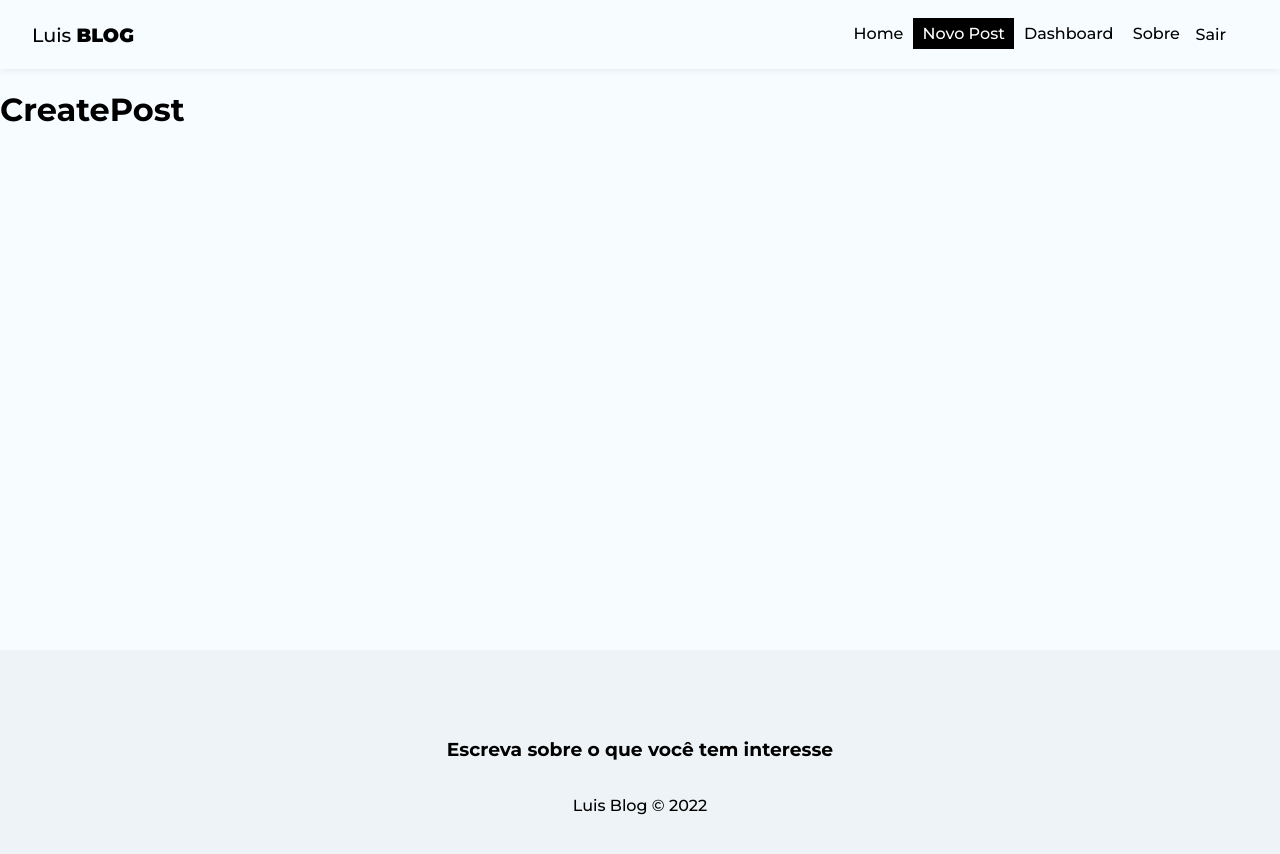
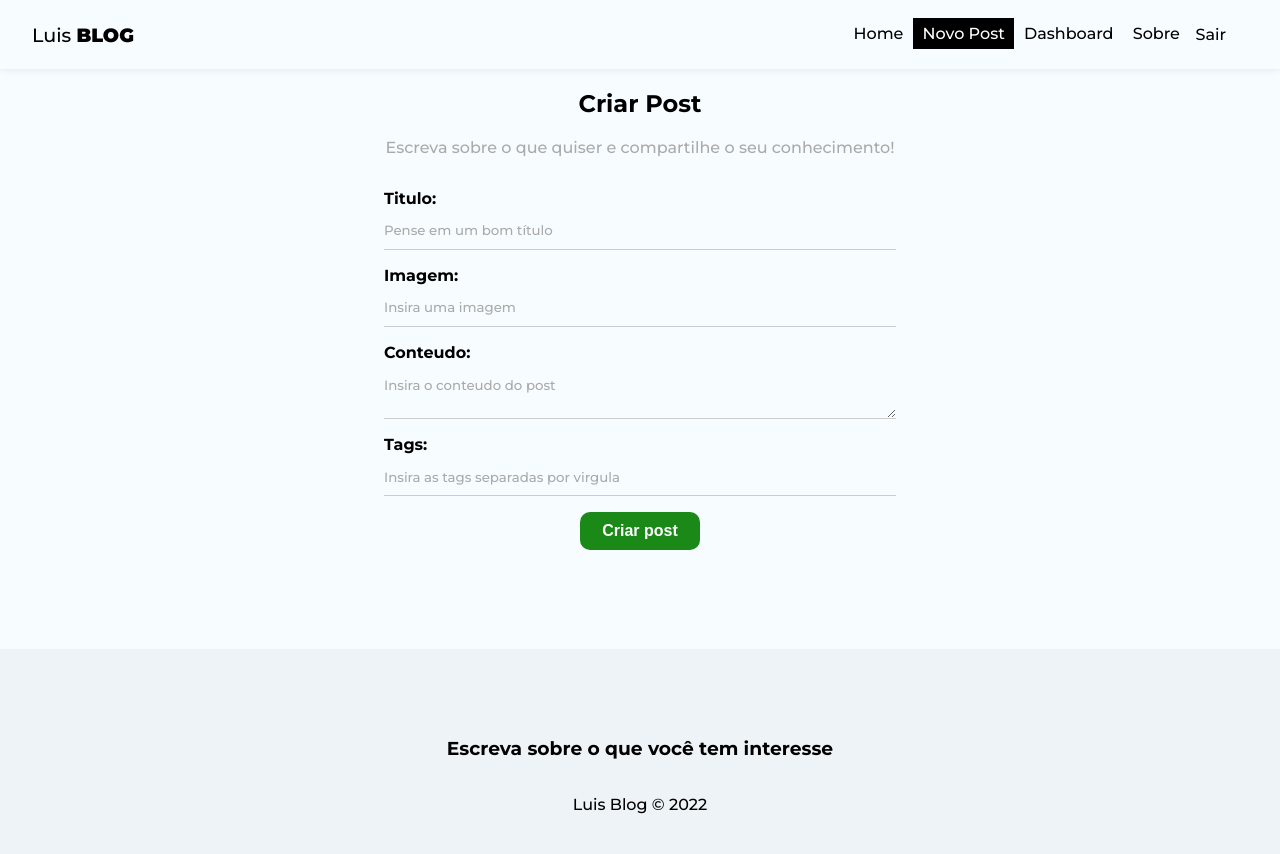
Before and after one commit to luis-henrique-carvalho/Blog, a React (Create React App) app in the folder luis-blog/: page /posts/create in a window 1280 px wide. Shown: the top 854 px of the page. Built offline with nearby package versions, Linux system fonts and the light colour scheme; no server answers; sample sign-in values are in the browser's storage.

Commit message:
:sparkles: feat: Integração com o fire base e criação dos metodos fetch e insertDocument

```diff
--- /dev/null
+++ b/luis-blog/src/hooks/useFetchDocuments.js
@@ -0,0 +1,61 @@
+import { useState, useEffect } from "react";
+import { db } from "../firebase/config";
+import {
+  collection,
+  query,
+  orderBy,
+  onSnapshot,
+  where,
+} from "firebase/firestore";
+
+export const useFetchDocuments = (docCollection, search = null, uid = null) => {
+  const [documents, setDocuments] = useState(null);
+  const [error, setError] = useState(null);
+  const [loading, setLoading] = useState(null);
+
+  // deal with merory leak
+  const [cancelled, setCancelled] = useState(false);
+
+  useEffect(() => {
+    async function loadData() {
+      if (cancelled) return;
+
+      setLoading(true);
+
+      const collectionRef = await collection(db, docCollection);
+
+      try {
+        let q;
+
+        //busca
+
+        //deshboard
+        q = await query(collectionRef, orderBy("createdAt", "desc"));
+
+        await onSnapshot(q, (querySnapshot) => {
+          setDocuments(
+            querySnapshot.docs.map((doc) => ({
+              id: doc.id,
+              ...doc.data(),
+            }))
+          );
+        });
+      } catch (error) {
+        console.log(error);
+        setError(error.message);
+      }
+
+      setLoading(false);
+    }
+
+    loadData();
+  }, [docCollection, search, uid, cancelled]);
+
+  console.log(documents);
+
+  useEffect(() => {
+    return () => setCancelled(true);
+  }, []);
+
+  return { documents, loading, error };
+};
--- /dev/null
+++ b/luis-blog/src/hooks/useInsertDocument.js
@@ -0,0 +1,68 @@
+import { useState, useEffect, useReducer } from "react";
+import { db } from "../firebase/config";
+import { collection, addDoc, Timestamp } from "firebase/firestore";
+
+
+const initialState = {
+  loading: null,
+  erro: null,
+};
+
+const insertReducer = (state, action) => {
+  switch (action.type) {
+    case "LOADING":
+      return { loading: true, error: null };
+    case "INSERTED_DOC":
+      return { loading: false, error: null };
+    case "ERROR":
+      return { loading: false, error: action.payload };
+    default:
+      return state;
+  }
+};
+
+export const useInsertDocument = (docCollection) => {
+
+  //docCollection = dados enviados pelo formulário
+  console.log(docCollection)
+        //state    setState             Função do setState - state inicial
+  const [response, dispatch] = useReducer(insertReducer, initialState);
+  //deal with memoroy leak
+  const [cancelled, setCancelled] = useState(false);
+
+  const checkCancelBeforDispatch = (action) => {
+    if (!cancelled) {
+      dispatch(action);
+    }
+  };
+
+  const insertDocument = async (document) => {
+    checkCancelBeforDispatch({
+      type: "LOADING",
+    });
+    try {
+      const newDocument = { ...document, createdAt: Timestamp.now() };
+
+      const insertedDocument = await addDoc(
+        collection(db, docCollection),
+        newDocument
+      );
+
+      checkCancelBeforDispatch({
+        type: "INSERTED_DOC",
+        payload: insertedDocument,
+      });
+    } catch (error) {
+      checkCancelBeforDispatch({
+        type: "ERROR",
+        payload: error.message,
+      });
+    }
+  };
+
+  useEffect(() => {
+    return () => setCancelled(true);
+  }, []);
+
+  return { insertDocument, response };
+};
--- a/luis-blog/src/pages/CreatePost/CreatePost.jsx
+++ b/luis-blog/src/pages/CreatePost/CreatePost.jsx
@@ -1,10 +1,117 @@
-import React from 'react'
-import styles from './CreatePost.module.css'
+import React from "react";
+import styles from "./CreatePost.module.css";
+
+import { useState } from "react";
+import { useNavigate } from "react-router-dom";
+import { useAuthValue } from "../../context/AuthContext";
+import { useInsertDocument } from "../../hooks/useInsertDocument";
 
 const CreatePost = () => {
+  const [title, setTitle] = useState("");
+  const [image, setImage] = useState("");
+  const [body, setBody] = useState("");
+  const [tags, setTags] = useState([]);
+  const [formError, setFormError] = useState("");
+
+  const { user } = useAuthValue();
+
+  const { insertDocument, response } = useInsertDocument("posts");
+
+  const navigate = useNavigate()
+
+  const handleSubmit = (e) => {
+    e.preventDefault();
+    setFormError("");
+
+
+    //validar imagem url
+    try {
+      new URL(image);
+    } catch (error) {
+      setFormError("A imagem precisa ser uma URL.");
+    }
+
+    //criar o array de tags
+    const tagsArray = tags.split(",").map((tag) => tag.trim().toLowerCase())
+
+    //chegar todos os valores
+    if(!title || !image || !tags || !body) {
+      setFormError("Por favor, preencha todos os campos")
+    }
+    if (formError) return
+
+    insertDocument({
+      title,
+      image,
+      body,
+      tags: tagsArray,
+      uid: user.uid,
+      createdBy: user.displayName,
+    });
+
+
+    //redirect from home page
+
+    navigate("/")
+  };
   return (
-    <div><h1>CreatePost</h1></div>
-  )
-}
+    <div className={styles.create_post}>
+      <h2>Criar Post</h2>
+      <p>Escreva sobre o que quiser e compartilhe o seu conhecimento!</p>
+      <form onSubmit={handleSubmit}>
+        <label>
+          <span>Titulo:</span>
+          <input
+            type="text"
+            name="title"
+            required
+            placeholder="Pense em um bom título"
+            onChange={(e) => setTitle(e.target.value)}
+            value={title}
+          />
+        </label>
 
-export default CreatePost
+        <label>
+          <span>Imagem:</span>
+          <input
+            type="text"
+            name="image"
+            required
+            placeholder="Insira uma imagem"
+            onChange={(e) => setImage(e.target.value)}
+            value={image}
+          />
+        </label>
+
+        <label>
+          <span>Conteudo:</span>
+          <textarea
+            name="body"
+            required
+            placeholder="Insira o conteudo do post"
+            onChange={(e) => setBody(e.target.value)}
+            value={body}
+          ></textarea>
+        </label>
+
+        <label>
+          <span>Tags:</span>
+          <input
+            type="text"
+            name="tags"
+            required
+            placeholder="Insira as tags separadas por virgula"
+            onChange={(e) => setTags(e.target.value)}
+            value={tags}
+          />
+        </label>
+        {!response.loading && <button className="btn">Criar post</button>}
+        {response.loading && <button className="btn">Aguarde...</button>}
+        {response.error && <p className="error"> {response.error}</p>}
+        {formError && <p className="error"> {formError}</p>}
+      </form>
+    </div>
+  );
+};
+
+export default CreatePost;
--- a/luis-blog/src/pages/CreatePost/CreatePost.module.css
+++ b/luis-blog/src/pages/CreatePost/CreatePost.module.css
@@ -0,0 +1,12 @@
+.create_post{
+  text-align: center;
+}
+
+.create_post h2 {
+  font-style: 2.2em;
+}
+
+.create_post p {
+  margin-bottom: 2em;
+  color: #aaa;
+}
--- a/luis-blog/src/pages/Home/Home.jsx
+++ b/luis-blog/src/pages/Home/Home.jsx
@@ -1,12 +1,43 @@
-import React from "react";
+import { useNavigate, Link } from "react-router-dom";
+import { useState } from "react";
+import { useFetchDocuments } from "../../hooks/useFetchDocuments";
 
 // CSS
-import styles from './Home.module.css'
+import styles from "./Home.module.css";
 
 const Home = () => {
+  const { documents: posts, loading } = useFetchDocuments("posts");
+  const [query, setQuery] = useState();
+
+  const handleSubmit = (e) => {
+    e.preventDefault();
+  };
+
   return (
-    <div>
-      <h1>Home</h1>
+    <div className={styles.home}>
+      <h1>Veja os nossos posts mais recentes</h1>
+      <form onSubmit={handleSubmit}>
+        <input
+          type="text"
+          placeholder="Ou busque por tags..."
+          onChange={(e) => setQuery(e.target.value)}
+          value={query}
+        />
+        <button className="btn btn-dark">Pesquisar</button>
+      </form>
+
+      <div className={styles.noposts}>
+      {loading && <p>Carregando...</p>}
+        {posts && posts.length === 0 && (
+          <div className={styles.noposts}>
+            <p>Não foram encontrados posts</p>
+            <Link to="/posts/create" className="btn">
+              Criar primeiro post
+            </Link>
+          </div>
+        )}
+        {posts && posts.map((post) => <h2>{post.title}</h2>)}
+      </div>
     </div>
   );
 };
--- a/luis-blog/src/pages/Home/Home.module.css
+++ b/luis-blog/src/pages/Home/Home.module.css
@@ -0,0 +1,31 @@
+.home {
+  display: flex;
+  flex-direction: column;
+  align-items: center;
+  justify-content: center;
+}
+
+.search_form {
+  max-width: 100%;
+  width: 60%;
+  display: flex;
+  justify-content: center;
+  margin-bottom: 2em;
+}
+
+.search_form input {
+  margin-right: 10px;
+  width: 50%;
+}
+
+.noposts {
+  text-align: center;
+}
+
+.noposts p {
+  margin-bottom: 1.5rem;
+}
+
+.noposts a {
+  padding: 10px 25px;
+}
```
